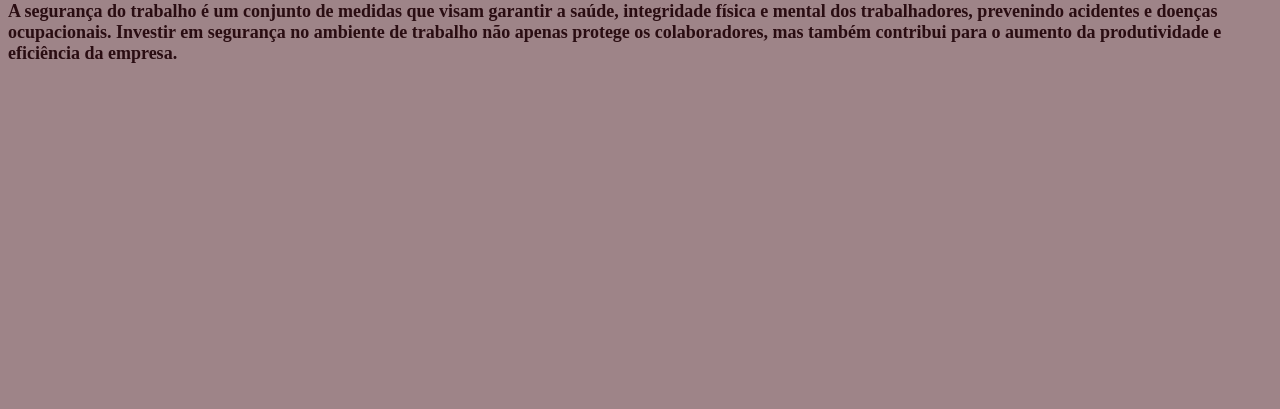
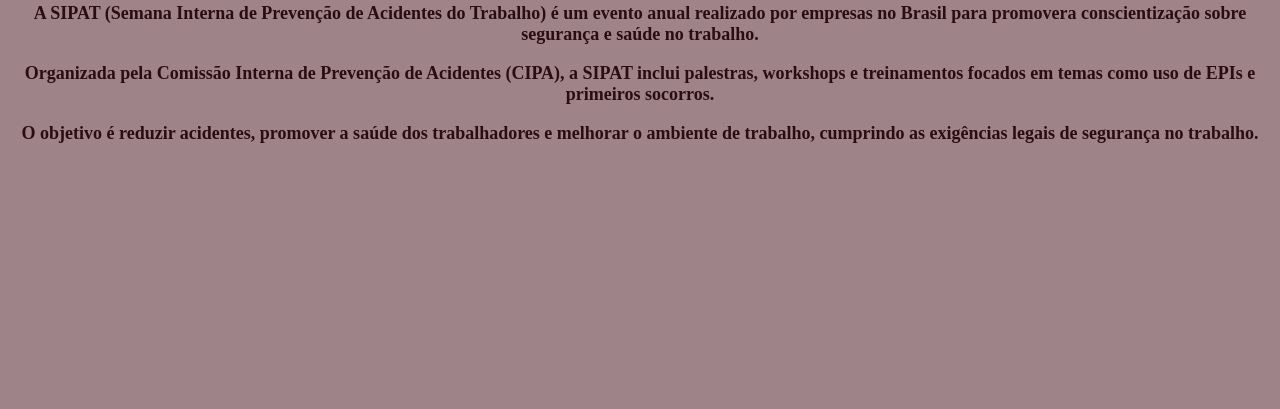
Before and after one commit to JotaLGarcia/JavaScript-Html, a plain HTML site: page Site Sipat/Sobre.html in a window 1280 px wide. Shown: the part 391-800 px from the top of the page. Drawn offline with Linux system fonts and the light colour scheme.

Commit message:
Sobre.html

```diff
--- a/Site Sipat/Sobre.html
+++ b/Site Sipat/Sobre.html
@@ -9,6 +9,8 @@
 
 <body bgcolor="9e8488">
 
+    <a href="Inicial.html"> <img src="Img/Voltar.png" width="5%"> </a>
+
     <br><br>
 
     <center>
@@ -19,15 +21,28 @@
 
         <font size="6" color="49111c"> <b> SOBRE </b> </font>
 
-    </center>
+        <br><br>
 
-    <br>
+        <center>
 
-    <font size="4" color="2a0d12"><b> A segurança do trabalho é um conjunto de medidas que visam garantir a saúde,
-            integridade física e mental dos trabalhadores, prevenindo acidentes e doenças ocupacionais. </b></font>
+            <font size="4" color="2a0d12"><b> A SIPAT (Semana Interna de Prevenção de Acidentes do Trabalho) é um evento
+                    anual
+                    realizado por empresas no Brasil para promovera conscientização sobre segurança e saúde no trabalho.
+                </b></font>
 
-    <font size="4" color="2a0d12"><b>Investir em segurança no ambiente de trabalho não apenas protege os colaboradores,
-            mas também contribui para o aumento da produtividade e eficiência da empresa. </b></font>
+            <br><br>
+
+            <font size="4" color="2a0d12"><b>Organizada pela Comissão Interna de Prevenção de Acidentes (CIPA), a SIPAT
+                    inclui palestras,
+                    workshops e treinamentos focados em temas como uso de EPIs e primeiros socorros. </b></font>
+
+            <br><br>
+
+            <font size="4" color="2a0d12"><b>O objetivo é reduzir acidentes, promover a saúde dos trabalhadores e
+                    melhorar o ambiente de trabalho, cumprindo as exigências legais de segurança no trabalho. </b>
+            </font>
+
+        </center>
 
 </body>
 
```
